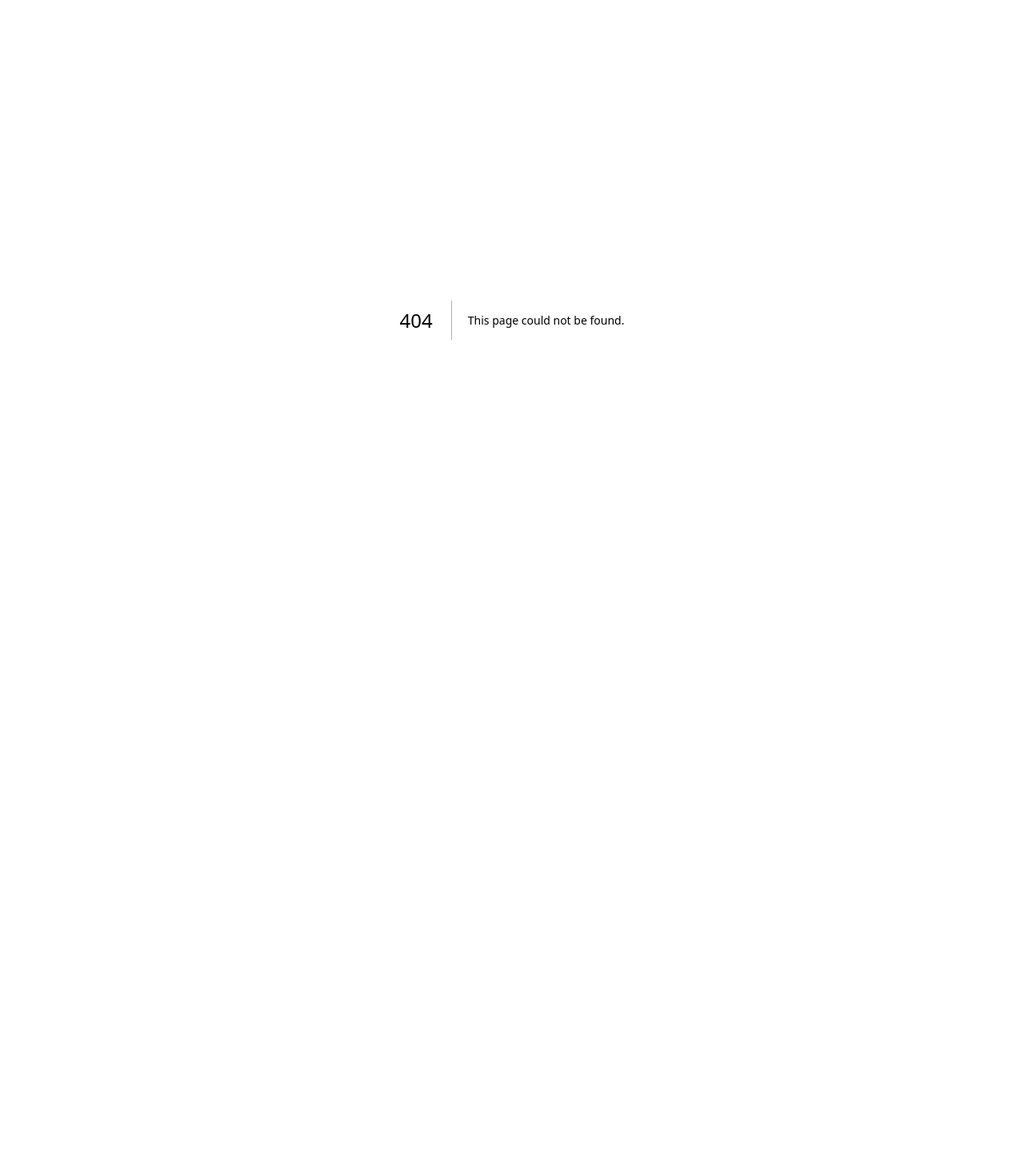
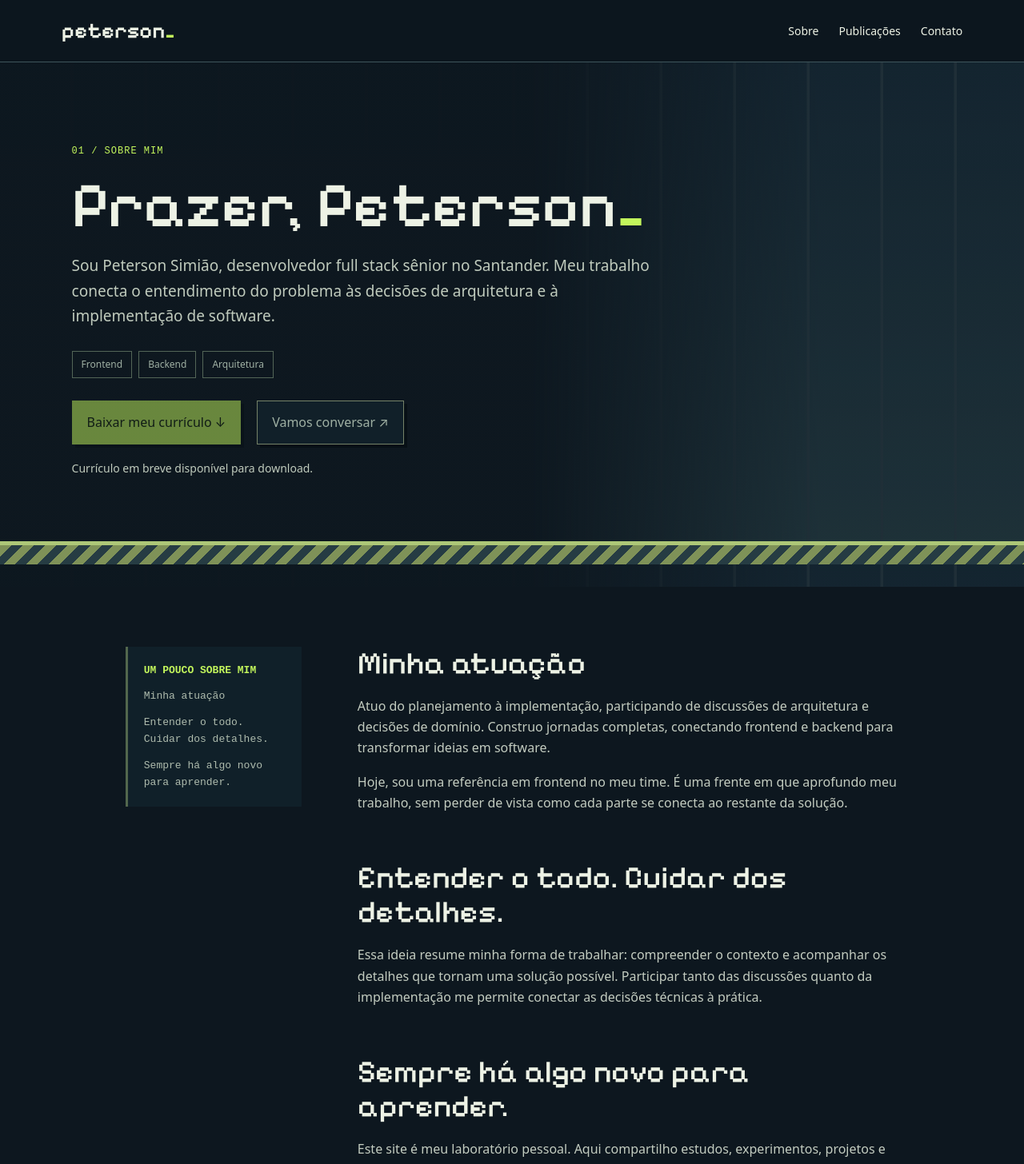
Before and after one commit to PetersonFonsec/my_blog, a Next.js app: page /sobre in a window 1280 px wide. Before the commit this address had no page. Shown: the top 1456 px of the page at 80% size. Before the commit the page ends 800 px from the top, so only its background shows below. Built offline with nearby package versions, Linux system fonts and the light colour scheme.

Commit message:
feat: adiciona página sobre mim com espaço para currículo

```diff
--- a/components/SiteChrome.js
+++ b/components/SiteChrome.js
@@ -5,7 +5,7 @@ export function SiteHeader() {
     <header className="site-header">
       <Link className="brand" href="/">peterson<span>_</span></Link>
       <nav aria-label="Navegação principal">
-        <Link href="/#sobre">Sobre</Link>
+        <Link href="/sobre">Sobre</Link>
         <Link href="/posts">Publicações</Link>
         <Link href="/#contato">Contato</Link>
       </nav>
--- /dev/null
+++ b/data/about.js
@@ -0,0 +1,31 @@
+// Edite os textos desta página aqui. Para habilitar o download, coloque seu
+// currículo em public/curriculo.pdf e defina resumeUrl como "/curriculo.pdf".
+export const about = {
+  resumeUrl: null,
+  introduction: "Sou Peterson Simião, desenvolvedor full stack sênior no Santander. Meu trabalho conecta o entendimento do problema às decisões de arquitetura e à implementação de software.",
+  sections: [
+    {
+      id: "atuacao",
+      title: "Minha atuação",
+      paragraphs: [
+        "Atuo do planejamento à implementação, participando de discussões de arquitetura e decisões de domínio. Construo jornadas completas, conectando frontend e backend para transformar ideias em software.",
+        "Hoje, sou uma referência em frontend no meu time. É uma frente em que aprofundo meu trabalho, sem perder de vista como cada parte se conecta ao restante da solução.",
+      ],
+    },
+    {
+      id: "como-trabalho",
+      title: "Entender o todo. Cuidar dos detalhes.",
+      paragraphs: [
+        "Essa ideia resume minha forma de trabalhar: compreender o contexto e acompanhar os detalhes que tornam uma solução possível. Participar tanto das discussões quanto da implementação me permite conectar as decisões técnicas à prática.",
+      ],
+    },
+    {
+      id: "aprendizado",
+      title: "Sempre há algo novo para aprender.",
+      paragraphs: [
+        "Este site é meu laboratório pessoal. Aqui compartilho estudos, experimentos, projetos e as decisões que encontro pelo caminho. Gosto de partir dos fundamentos e construir algo para colocar as ideias à prova.",
+        "Meu próximo passo é aprofundar meus conhecimentos em cloud e inteligência artificial, registrando esse processo no meu diário de estudos.",
+      ],
+    },
+  ],
+};
--- a/pages/index.js
+++ b/pages/index.js
@@ -5,7 +5,7 @@ import { SiteFooter, SiteHeader } from "../components/SiteChrome";
 
 const sections = [
   { id: "home", label: "00 / INÍCIO", title: <>Construo software.<br />Exploro ideias.<br /><span>Compartilho o processo.</span></>, description: "Um espaço para o que estudo, o que desenvolvo e as decisões pelo caminho.", cta: ["Explorar meus estudos", "/posts"], icon: "</>" },
-  { id: "sobre", label: "01 / SOBRE MEU TRABALHO", title: <>Entender o todo.<br />Cuidar dos detalhes.</>, description: "Atuo como desenvolvedor full stack sênior no Santander, do planejamento e das discussões de arquitetura à implementação. Hoje, sou uma referência em frontend no meu time.", cta: ["Conhecer minha atuação", "#atuacao"], icon: "{ }" },
+  { id: "sobre", label: "01 / SOBRE MEU TRABALHO", title: <>Entender o todo.<br />Cuidar dos detalhes.</>, description: "Atuo como desenvolvedor full stack sênior no Santander, do planejamento e das discussões de arquitetura à implementação. Hoje, sou uma referência em frontend no meu time.", cta: ["Conhecer a minha atuação", "/sobre"], icon: "{ }" },
   { id: "estudos", label: "02 / DIÁRIO DE ESTUDOS", title: <>Da curiosidade<br />à prática.</>, description: "Fundamentos, experimentos e aprendizados construindo software. Primeiro a teoria; depois, um projeto para colocar as ideias à prova.", cta: ["Ver estudos e projetos", "/posts"], icon: "↗" },
 ];
 
@@ -92,7 +92,6 @@ export default function Home() {
               <p>{section.description}</p>
               {index === 1 && <div className="tags"><span>Frontend</span><span>Backend</span><span>Arquitetura</span></div>}
               <div className="actions"><Link className="button primary" href={section.cta[1]}>{section.cta[0]} ↗</Link>{index === 0 && <a className="button" href="#sobre">Conhecer meu trabalho ↓</a>}</div>
-              {index === 1 && <details className="work-details" id="atuacao"><summary>Detalhes da minha atuação</summary><p>Construo jornadas completas, participo de decisões de domínio e conecto arquitetura à implementação. Meu próximo passo é aprofundar cloud e inteligência artificial.</p></details>}
             </div>
             <div className="scene-anchor"><div className="station"><span>{section.icon}</span></div><small>0{index + 1} / {index === 0 ? "Toda jornada começa com uma ideia." : index === 1 ? "Uma nova perspectiva." : "Sempre há algo novo para aprender."}</small></div>
           </section>
--- /dev/null
+++ b/pages/sobre.js
@@ -0,0 +1,47 @@
+import Link from "next/link";
+import Seo from "../components/Seo";
+import { SiteFooter, SiteHeader } from "../components/SiteChrome";
+import { about } from "../data/about";
+
+export default function Sobre() {
+  return (
+    <>
+      <Seo title="Sobre mim — Peterson Simião" description="Conheça minha atuação como desenvolvedor full stack sênior, minha forma de trabalhar e meus estudos." path="/sobre" />
+      <SiteHeader />
+      <main>
+        <section className="article-hero about-hero">
+          <span className="eyebrow">01 / SOBRE MIM</span>
+          <h1>Prazer, Peterson<span>_</span></h1>
+          <p>{about.introduction}</p>
+          <div className="tags"><span>Frontend</span><span>Backend</span><span>Arquitetura</span></div>
+          <div className="actions">
+            {about.resumeUrl ? (
+              <a className="button primary" href={about.resumeUrl} download="Curriculo-Peterson-Simiao.pdf">Baixar meu currículo ↓</a>
+            ) : (
+              <button className="button primary" type="button" disabled aria-describedby="resume-status">Baixar meu currículo ↓</button>
+            )}
+            <Link className="button" href="/#contato">Vamos conversar ↗</Link>
+          </div>
+          {!about.resumeUrl && <p className="resume-status" id="resume-status">Currículo em breve disponível para download.</p>}
+        </section>
+        <div className="article-layout about-layout">
+          <aside aria-label="Nesta página">
+            <strong>UM POUCO SOBRE MIM</strong>
+            {about.sections.map((section) => <a key={section.id} href={`#${section.id}`}>{section.title}</a>)}
+          </aside>
+          <article>
+            {about.sections.map((section) => (
+              <section id={section.id} key={section.id}>
+                <h2>{section.title}</h2>
+                {section.paragraphs.map((paragraph) => <p key={paragraph}>{paragraph}</p>)}
+              </section>
+            ))}
+            <Link className="next-article" href="/posts"><small>DIÁRIO DE ESTUDOS</small><strong>Acompanhe o que estou construindo ↗</strong></Link>
+            <Link className="back-link" href="/">← Voltar ao início</Link>
+          </article>
+        </div>
+      </main>
+      <SiteFooter />
+    </>
+  );
+}
```
Also changed, not shown: styles/site.css.
